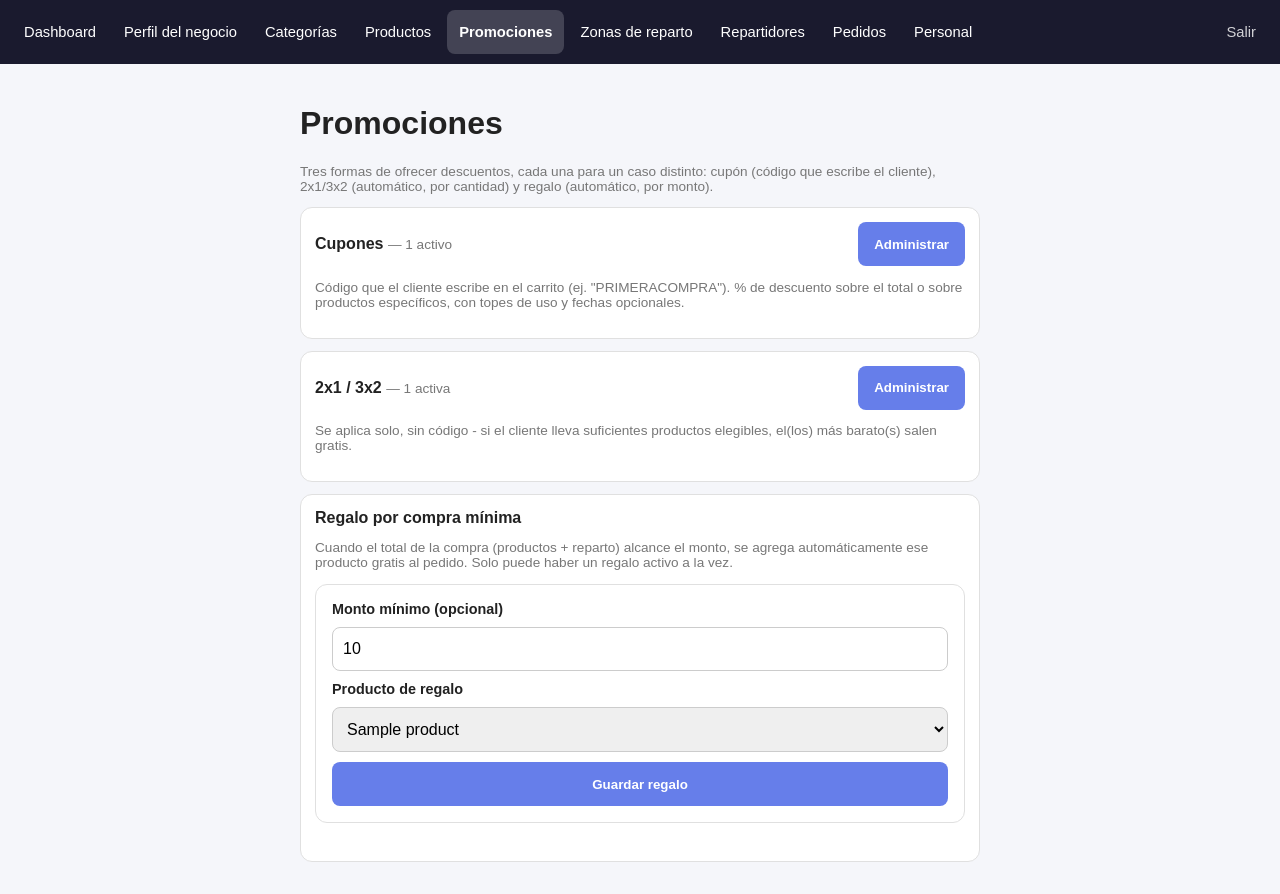
After one commit to ManuelRuizU/Menu_Digital, a Flask app: page /admin/promotions in a window 1280 px wide. The commit adds this page. Run offline with Flask 3, Linux system fonts and the light colour scheme; a user stored in the database is signed in; tables that the repository leaves empty hold one stand-in row (values such as "Sample post"); parts of the project's set-up code (start-up, migrations or seed data) failed here and were passed over.

Commit message:
Group coupons, 2x1/3x2, and the gift promo under one "Promociones" menu
The admin nav had grown to a separate item per promo mechanism, which is
more configuration surface than a first-time non-technical owner needs to
parse. Add a single "Promociones" hub page linking to the existing coupon
and bundle-promo pages, and move the gift-over-threshold settings there
too (out of the business profile form, where they didn't really belong).

Co-Authored-By: Claude Sonnet 5 <noreply@anthropic.com>

```diff
--- a/app/catalog/routes.py
+++ b/app/catalog/routes.py
@@ -9,7 +9,7 @@ from urllib.parse import quote
 from zoneinfo import ZoneInfo
 
 from flask import current_app, flash, redirect, render_template, request, url_for, Response
-from flask_login import login_required
+from flask_login import current_user, login_required
 import qrcode
 from PIL import Image, ImageDraw, ImageFont
 from escpos.printer import Network
@@ -506,6 +506,28 @@ def delete_delivery_zone(zone_id):
     db.session.commit()
     flash('Área de reparto eliminada')
     return redirect(url_for('catalog.delivery'))
+
+
+@catalog.route('/promotions')
+@login_required
+@owner_required
+def promotions():
+    active_coupons = Coupon.query.filter_by(is_active=True).count()
+    active_bundle_promos = BundlePromo.query.filter_by(is_active=True).count()
+    products = Product.query.order_by(Product.name).all()
+    return render_template('panel/promotions.html', active_coupons=active_coupons,
+                            active_bundle_promos=active_bundle_promos, products=products)
+
+
+@catalog.route('/promotions/gift', methods=['POST'])
+@login_required
+@owner_required
+def update_gift_promo():
+    current_user.gift_threshold_amount = request.form.get('gift_threshold_amount', type=float)
+    current_user.gift_product_id = request.form.get('gift_product_id', type=int) or None
+    db.session.commit()
+    flash('Regalo por compra mínima actualizado')
+    return redirect(url_for('catalog.promotions'))
 
 
 @catalog.route('/coupons')
--- a/app/templates/panel/_layout.html
+++ b/app/templates/panel/_layout.html
@@ -60,8 +60,7 @@
       <a href="{{ url_for('catalog.categories') }}" class="{{ 'active' if request.endpoint and 'categor' in request.endpoint else '' }}">Categorías</a>
       <a href="{{ url_for('catalog.products') }}" class="{{ 'active' if request.endpoint and 'product' in request.endpoint else '' }}">Productos</a>
       {% if current_user.is_owner %}
-        <a href="{{ url_for('catalog.coupons') }}" class="{{ 'active' if request.endpoint and 'coupon' in request.endpoint else '' }}">Cupones</a>
-        <a href="{{ url_for('catalog.bundle_promos') }}" class="{{ 'active' if request.endpoint and 'bundle_promo' in request.endpoint else '' }}">2x1 / 3x2</a>
+        <a href="{{ url_for('catalog.promotions') }}" class="{{ 'active' if request.endpoint and (request.endpoint == 'catalog.promotions' or 'coupon' in request.endpoint or 'bundle_promo' in request.endpoint) else '' }}">Promociones</a>
         <a href="{{ url_for('catalog.delivery') }}" class="{{ 'active' if request.endpoint and 'delivery' in request.endpoint else '' }}">Zonas de reparto</a>
         <a href="{{ url_for('catalog.couriers') }}" class="{{ 'active' if request.endpoint and 'courier' in request.endpoint else '' }}">Repartidores</a>
       {% endif %}
--- /dev/null
+++ b/app/templates/panel/promotions.html
@@ -0,0 +1,64 @@
+{% extends "panel/_layout.html" %}
+{% block title %}Promociones{% endblock %}
+{% block content %}
+    <h1>Promociones</h1>
+    <p class="muted">
+      Tres formas de ofrecer descuentos, cada una para un caso distinto: cupón (código que
+      escribe el cliente), 2x1/3x2 (automático, por cantidad) y regalo (automático, por monto).
+    </p>
+
+    <div class="card">
+      <div class="card-row">
+        <div>
+          <strong>Cupones</strong>
+          <span class="muted">— {{ active_coupons }} activo{{ 's' if active_coupons != 1 else '' }}</span>
+        </div>
+        <a href="{{ url_for('catalog.coupons') }}"><button type="button">Administrar</button></a>
+      </div>
+      <p class="muted">
+        Código que el cliente escribe en el carrito (ej. "PRIMERACOMPRA"). % de descuento sobre
+        el total o sobre productos específicos, con topes de uso y fechas opcionales.
+      </p>
+    </div>
+
+    <div class="card">
+      <div class="card-row">
+        <div>
+          <strong>2x1 / 3x2</strong>
+          <span class="muted">— {{ active_bundle_promos }} activa{{ 's' if active_bundle_promos != 1 else '' }}</span>
+        </div>
+        <a href="{{ url_for('catalog.bundle_promos') }}"><button type="button">Administrar</button></a>
+      </div>
+      <p class="muted">
+        Se aplica solo, sin código - si el cliente lleva suficientes productos elegibles, el(los)
+        más barato(s) salen gratis.
+      </p>
+    </div>
+
+    <div class="card">
+      <div class="card-row">
+        <strong>Regalo por compra mínima</strong>
+      </div>
+      <p class="muted">
+        Cuando el total de la compra (productos + reparto) alcance el monto, se agrega
+        automáticamente ese producto gratis al pedido. Solo puede haber un regalo activo a la vez.
+      </p>
+      <form method="post" action="{{ url_for('catalog.update_gift_promo') }}">
+        <input type="hidden" name="csrf_token" value="{{ csrf_token() }}">
+
+        <label for="gift_threshold_amount">Monto mínimo (opcional)</label>
+        <input type="number" step="1" min="0" id="gift_threshold_amount" name="gift_threshold_amount" placeholder="10000"
+               value="{{ current_user.gift_threshold_amount|int if current_user.gift_threshold_amount else '' }}">
+
+        <label for="gift_product_id">Producto de regalo</label>
+        <select id="gift_product_id" name="gift_product_id">
+          <option value="">Sin regalo activo</option>
+          {% for product in products %}
+            <option value="{{ product.id }}" {{ 'selected' if current_user.gift_product_id == product.id else '' }}>{{ product.name }}</option>
+          {% endfor %}
+        </select>
+
+        <button type="submit">Guardar regalo</button>
+      </form>
+    </div>
+{% endblock %}
```
Also changed, not shown: app/auth/routes.py (+2 -5 lines), app/templates/panel/index.html (+0 -16 lines).
